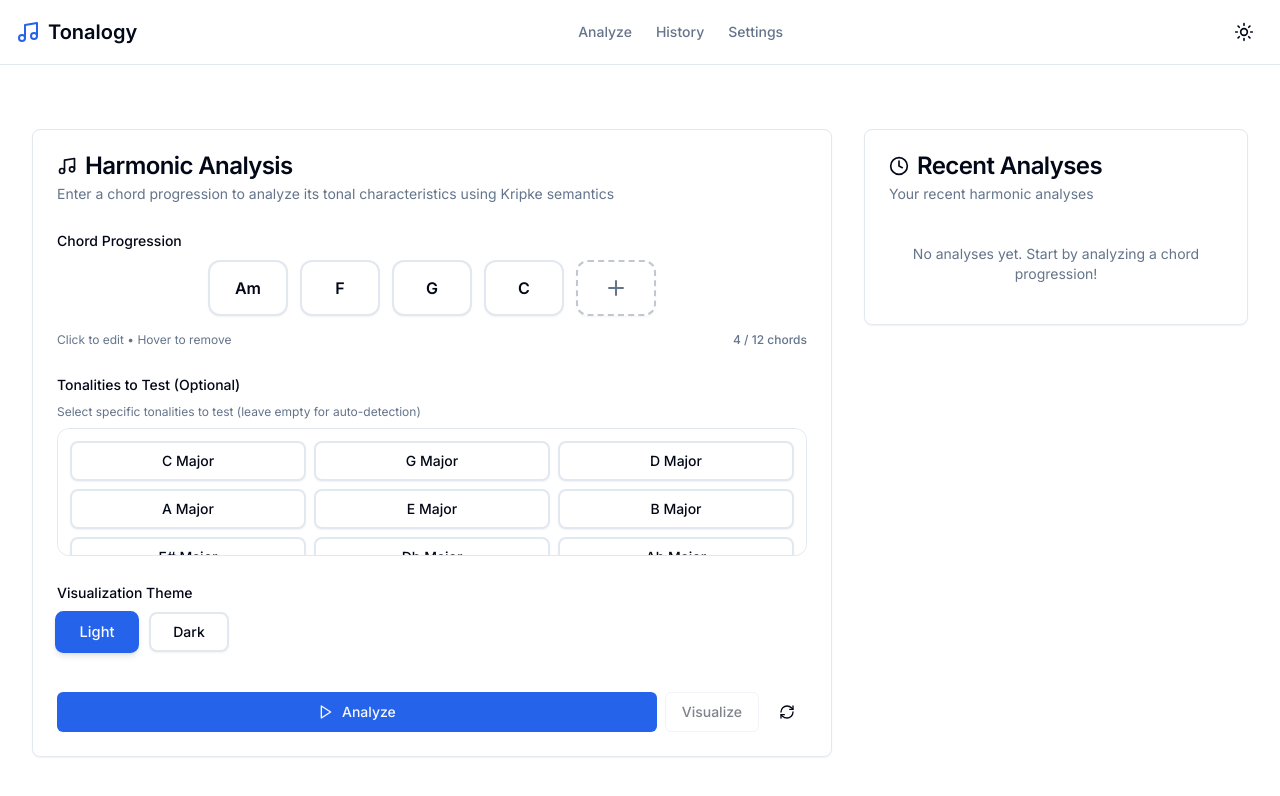
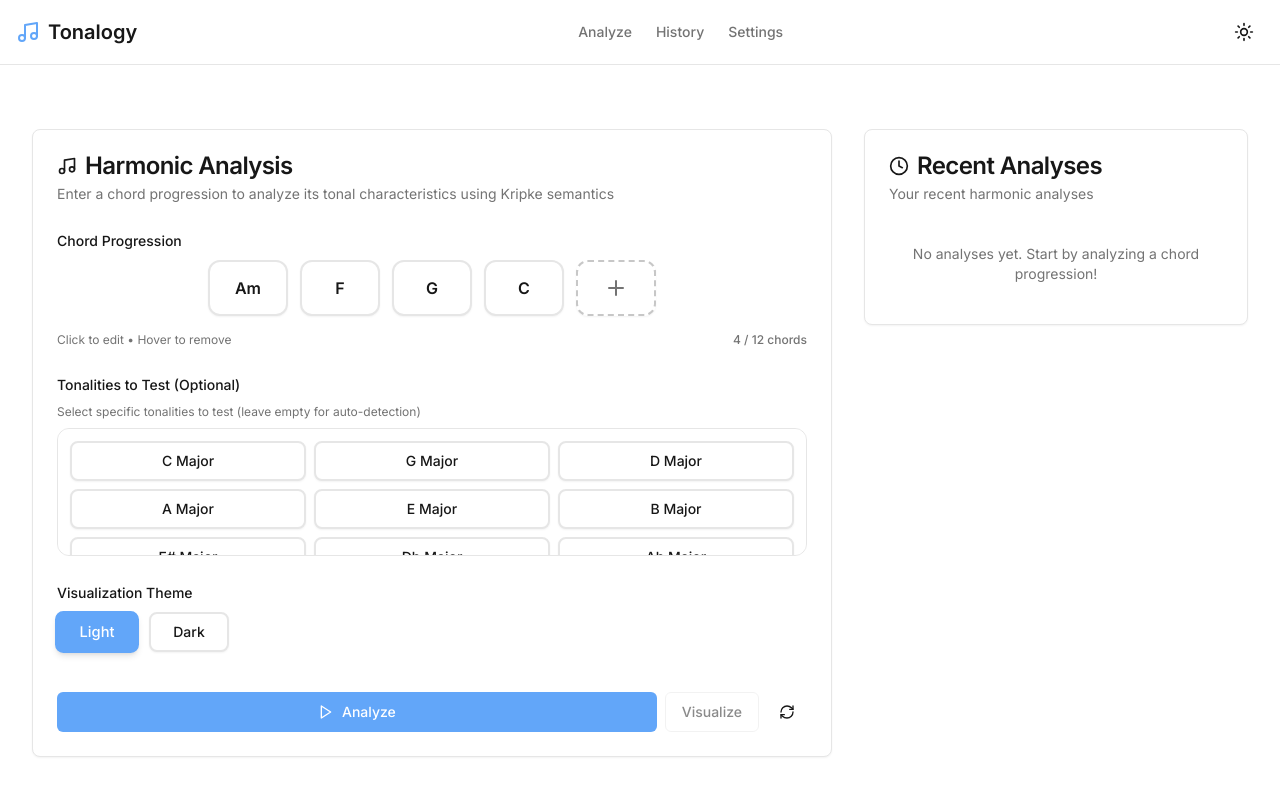
Before and after one commit to joabemorais/tonalogy-interface, a Next.js app: page / in a window 1280 px wide. Shown: the top 796 px of the page. Built offline with nearby package versions, Linux system fonts and the light colour scheme.

Commit message:
style: update theme colors and enhance component styles for improved UI

```diff
--- a/app/globals.css
+++ b/app/globals.css
@@ -4,48 +4,86 @@
 
 @layer base {
   :root {
-    --background: 0 0% 100%;
-    --foreground: 222.2 84% 4.9%;
-    --card: 0 0% 100%;
-    --card-foreground: 222.2 84% 4.9%;
-    --popover: 0 0% 100%;
-    --popover-foreground: 222.2 84% 4.9%;
-    --primary: 221.2 83.2% 53.3%;
-    --primary-foreground: 210 40% 98%;
-    --secondary: 210 40% 96%;
-    --secondary-foreground: 222.2 84% 4.9%;
-    --muted: 210 40% 96%;
-    --muted-foreground: 215.4 16.3% 46.9%;
-    --accent: 210 40% 96%;
-    --accent-foreground: 222.2 84% 4.9%;
-    --destructive: 0 84.2% 60.2%;
-    --destructive-foreground: 210 40% 98%;
-    --border: 214.3 31.8% 91.4%;
-    --input: 214.3 31.8% 91.4%;
-    --ring: 221.2 83.2% 53.3%;
+    /* Light theme - clean and modern */
+    --background: 0 0% 100%;        /* Pure white */
+    --foreground: 0 0% 9%;          /* Almost black text */
+
+    /* Cards with subtle shadows */
+    --card: 0 0% 100%;              /* White cards */
+    --card-foreground: 0 0% 9%;
+
+    /* Popovers with slight gray */
+    --popover: 0 0% 100%;           /* White popups */
+    --popover-foreground: 0 0% 9%;
+
+    /* Modern blue primary - same as dark */
+    --primary: 213 93% 68%;         /* Bright modern blue #5b9df9 */
+    --primary-foreground: 0 0% 100%; /* White text on primary */
+
+    /* Light gray backgrounds */
+    --secondary: 0 0% 96%;          /* Very light gray #f5f5f5 */
+    --secondary-foreground: 0 0% 9%;
+
+    /* Muted surfaces */
+    --muted: 0 0% 96%;              /* Light gray #f5f5f5 */
+    --muted-foreground: 0 0% 45%;   /* Medium gray text */
+
+    /* Accent surfaces */
+    --accent: 0 0% 96%;             /* Light gray #f5f5f5 */
+    --accent-foreground: 0 0% 9%;
+
+    /* Modern destructive red */
+    --destructive: 0 75% 55%;       /* Red #e53e3e */
+    --destructive-foreground: 0 0% 100%;
+
+    /* Subtle borders */
+    --border: 0 0% 90%;             /* Light gray border #e6e6e6 */
+    --input: 0 0% 90%;              /* Same as border */
+
+    /* Focus ring */
+    --ring: 213 93% 68%;            /* Same as primary */
     --radius: 0.5rem;
   }
 
   .dark {
-    --background: 222.2 84% 4.9%;
-    --foreground: 210 40% 98%;
-    --card: 222.2 84% 4.9%;
-    --card-foreground: 210 40% 98%;
-    --popover: 222.2 84% 4.9%;
-    --popover-foreground: 210 40% 98%;
-    --primary: 217.2 91.2% 59.8%;
-    --primary-foreground: 222.2 84% 4.9%;
-    --secondary: 217.2 32.6% 17.5%;
-    --secondary-foreground: 210 40% 98%;
-    --muted: 217.2 32.6% 17.5%;
-    --muted-foreground: 215 20.2% 65.1%;
-    --accent: 217.2 32.6% 17.5%;
-    --accent-foreground: 210 40% 98%;
-    --destructive: 0 62.8% 30.6%;
-    --destructive-foreground: 210 40% 98%;
-    --border: 217.2 32.6% 17.5%;
-    --input: 217.2 32.6% 17.5%;
-    --ring: 224.3 76.3% 94.1%;
+    /* Deep blacks and grays - inspired by Linear/Raycast */
+    --background: 0 0% 7%;         /* Very dark gray-black #121212 */
+    --foreground: 0 0% 95%;        /* Near white text */
+
+    /* Cards with subtle elevation */
+    --card: 0 0% 9%;               /* Slightly lighter than background #171717 */
+    --card-foreground: 0 0% 95%;
+
+    /* Popovers with more contrast */
+    --popover: 0 0% 11%;           /* Even lighter for popups #1c1c1c */
+    --popover-foreground: 0 0% 95%;
+
+    /* Modern blue primary - inspired by Linear */
+    --primary: 213 93% 68%;        /* Bright modern blue #5b9df9 */
+    --primary-foreground: 0 0% 5%; /* Dark text on primary */
+
+    /* Subtle secondary surfaces */
+    --secondary: 0 0% 13%;         /* #212121 */
+    --secondary-foreground: 0 0% 85%;
+
+    /* Muted backgrounds and text */
+    --muted: 0 0% 15%;             /* #262626 */
+    --muted-foreground: 0 0% 65%;  /* Medium gray text */
+
+    /* Accent surfaces */
+    --accent: 0 0% 13%;            /* #212121 */
+    --accent-foreground: 0 0% 95%;
+
+    /* Modern destructive red */
+    --destructive: 0 75% 60%;      /* Vibrant red #f56565 */
+    --destructive-foreground: 0 0% 95%;
+
+    /* Subtle borders */
+    --border: 0 0% 18%;            /* #2e2e2e */
+    --input: 0 0% 18%;             /* Same as border */
+
+    /* Focus ring */
+    --ring: 213 93% 68%;           /* Same as primary */
   }
 }
 
@@ -61,14 +99,36 @@
 
 @layer components {
   .music-card {
-    @apply bg-card border border-border rounded-lg p-6 shadow-sm hover:shadow-md transition-shadow;
+    @apply bg-card border border-border rounded-xl p-6 shadow-sm hover:shadow-lg transition-all duration-200;
   }
 
   .chord-input {
-    @apply bg-background border border-input rounded-md px-3 py-2 text-sm focus:outline-none focus:ring-2 focus:ring-ring focus:border-transparent;
+    @apply bg-background border border-input rounded-lg px-3 py-2 text-sm focus:outline-none focus:ring-2 focus:ring-ring focus:border-transparent transition-all duration-200;
   }
 
   .analysis-step {
-    @apply border-l-4 border-primary/20 pl-4 py-2 bg-secondary/5 rounded-r-md;
+    @apply border-l-4 border-primary/30 pl-4 py-3 bg-secondary/20 rounded-r-lg backdrop-blur-sm;
+  }
+
+  /* Enhanced mobile keyboard styles */
+  .mobile-keyboard-backdrop {
+    @apply fixed inset-0 bg-black/40 backdrop-blur-sm;
+  }
+
+  .mobile-keyboard-panel {
+    @apply bg-card border-t border-border shadow-2xl;
+  }
+
+  /* Improved button styles */
+  .chord-button {
+    @apply bg-background border-2 border-border rounded-xl transition-all duration-200 shadow-sm hover:shadow-lg hover:scale-105 active:scale-95;
+  }
+
+  .chord-button-selected {
+    @apply bg-primary text-primary-foreground border-primary shadow-lg scale-105;
+  }
+
+  .chord-button-hover {
+    @apply hover:bg-accent hover:text-accent-foreground hover:border-primary/50;
   }
 }
```
